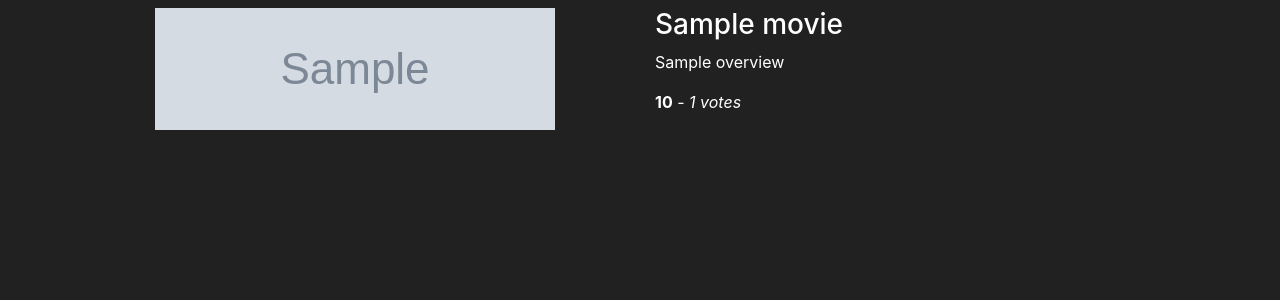
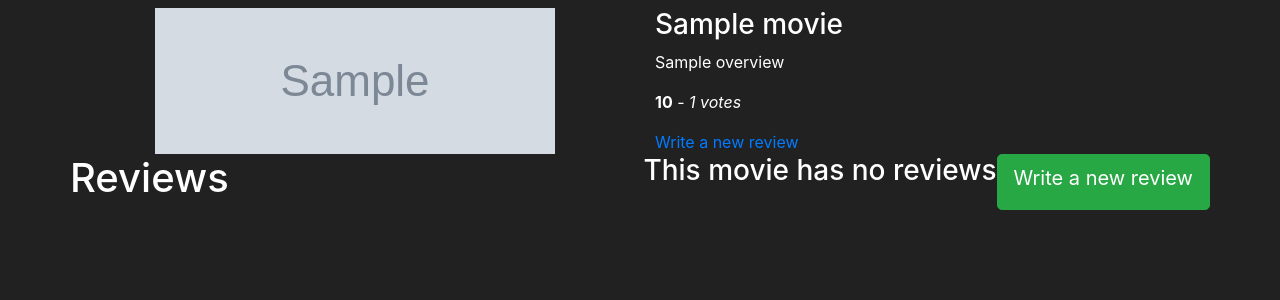
Before and after one commit to IanoSang/Watch-List, a Flask app: template app/templates/movie.html in a window 1280 px wide. Shown: the part 56-356 px from the top of the page. Run offline with Flask 2, Linux system fonts and the light colour scheme; the template is opened without the code that fills it: most values are stand-ins (such as "Sample title", 1, 10 or a date in 2020); grey boxes marked "Sample" are stand-in pictures.

Commit message:
feat: revies- adds a form to allow users review the movies on the web app

```diff
--- a/app/forms.py
+++ b/app/forms.py
@@ -1,9 +1,9 @@
 from flask_wtf import FlaskForm
 from wtforms import StringField, TextAreaField, SubmitField
-from wtforms.validators import Required
+from wtforms.validators import input_required
 
 
 class ReviewForm(FlaskForm):
-    title = StringField('Review title', validators=[Required()])
-    review = TextAreaField('Movie review', validators=[Required()])
+    title = StringField('Review title', validators=[input_required()])
+    review = TextAreaField('Movie review', validators=[input_required()])
     submit = SubmitField('Submit')
--- a/app/templates/base.html
+++ b/app/templates/base.html
@@ -20,9 +20,11 @@
     {% include 'navbar.html' %}
 {% endblock %}
 <!-- Content block -->
+<div class="row">
         {% block content %}
 
         {% endblock%}
+</div>
 <!--end of block content-->
 
 <script src="https://code.jquery.com/jquery-3.5.1.slim.min.js" integrity="sha384-DfXdz2htPH0lsSSs5nCTpuj/zy4C+OGpamoFVy38MVBnE+IbbVYUew+OrCXaRkfj" crossorigin="anonymous"></script>
--- a/app/templates/index.html
+++ b/app/templates/index.html
@@ -19,12 +19,13 @@
 
 </div>
 <div class="row">
-
+<div class="div">
 <!-- Popular movie -->
 <h3> Popular Movies</h3>
 <ul>
     {{ macro.displayMovieList(popular)}}
 </ul>
+</div>
 <!-- Upcoming movie  -->
 <h3> Upcoming Movies </h3>
 <ul>
@@ -36,5 +37,6 @@
     {{ macro.displayMovieList(now_showing)}}
 </ul>
 
-</div>
+
 {% endblock%}
+    </div>
--- a/app/templates/macros.html
+++ b/app/templates/macros.html
@@ -10,5 +10,14 @@
                     </li>
         </div>
     {% endfor %}
+    <!-- Displaying reviews macro -->
+    {% macro displayReviews(review_list) %}
+        {% for review in review_list %}
+        <div class="col-xs-12 col-sm-4 col-md-4 col-lg-4 review-card">
+            <h2> {{ review.title}} </h2>
+            <p> {{ review.review | truncate(30) }}</p>
+        </div>
+        {% endfor %}
+    {% endmacro %}
 
 {% endmacro %}
--- a/app/templates/movie.html
+++ b/app/templates/movie.html
@@ -1,4 +1,5 @@
 {% extends 'base.html'%}
+{% import 'macros.html' as macro%}
 <!-- Content block -->
 {% block content %}
 <div class="container">
@@ -8,14 +9,30 @@
         <div class="col-xs-6 col-sm-6 col-md-6 col-lg-6 posterPath" style="background: url({{movie.poster}}) no-repeat center center">
         </div>
 
-        <div class="col-xs-6 col-sm-6 col-md-6 col-lg-6 movie-details">
+       <div class="col-xs-6 col-sm-6 col-md-6 col-lg-6 movie-details">
             <h3>{{ movie.title }}</h3>
 
             <p class="overview"> {{ movie.overview }}</p>
+
             <p class="ratings"> <b> {{ movie.vote_average }}</b> - <i>{{ movie.vote_count}} votes </i> </p>
+            <a class="ratings" href="/movie/review/new/{{movie.id}}"> Write a new review</a>
+       </div>
 
+    </div>
+    <div class="row">
 
-        </div>
+        <h1>Reviews</h1>
+        <hr>
+
+        {% if reviews %}
+            {{macro.displayReviews(reviews)}}
+
+        {% else%}
+            <h3 class="text-center">This movie has no reviews </h3>
+
+            <a class="btn btn-success btn-lg text-center" href="/movie/review/new/{{movie.id}}"> Write a new review</a>
+        {% endif %}
+
     </div>
 
 </div>
--- a/instance/config.py
+++ b/instance/config.py
@@ -1,2 +1,2 @@
 MOVIE_API_KEY = 'fd47851613cb72a8e1bb2ec2807a27d2'
-SECRET_KEY = ''
+SECRET_KEY = 'is6541'
```
Also changed, not shown: app/models/reviews.py (+11 -0 lines), app/templates/new_review.html (added, +18 -0 lines), app/views.py (+23 -2 lines).
